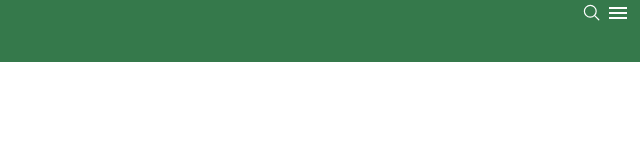
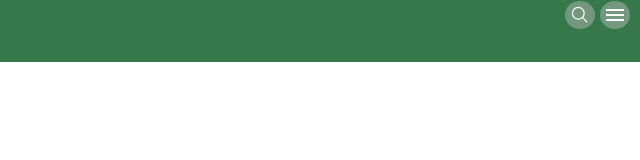
Before and after one commit to Agnaldo3147/header_mvc, a plain HTML site: page index.html in a window 1280 px wide. Shown: the full height of the page, 640-1280 px from the left. Drawn offline with nearby package versions, Linux system fonts and the light colour scheme.

Commit message:
actualizacactualização

```diff
--- a/index.css
+++ b/index.css
@@ -59,12 +59,28 @@ header
 }
 
 .search_menu .menu{
+    width: 30px;
+    height: 28px;
     margin-right: 10px;
     cursor: pointer;
     font-size: 1.2em;
+    border-radius: 50%;
+    padding: 3px;
+    display: flex;
+    align-items: center;
+    justify-content: center;
+    background-color: #bbbbbb77;
 }
 
 .search{
+    width: 30px;
+    height: 28px;
+    background-color: #bbbbbb77;
+    display: flex;
+    align-items: center;
+    justify-content: center;
+    border-radius: 50%;
+    padding: 3px;
     cursor: pointer;
     font-size: 1.2em;
 }
@@ -134,7 +150,7 @@ header
 .container_pesquisa form input{
     border-radius: 20px;
     padding: 8px;
-    border: .7px solid black;
+    border: none;
     background-color: rgba(0, 0, 0, 0.500);
     width: 95%;
 }
@@ -143,7 +159,6 @@ header
 .container_pesquisa form input:focus-within
 {
     background-color: white;
-    border: 1px solid gold;
 }
 
 
--- a/index.html
+++ b/index.html
@@ -38,7 +38,7 @@
                     <ion-icon name="arrow-back-outline" class="voltar"></ion-icon>
                 </div>
                 <div class="input_button">
-                    <input type="search" name="pesquisa" id="pesquisa" placeholder="Pesquisa">
+                    <input type="search" name="pesquisa" id="pesquisa" placeholder="Pesquisa...">
                 </div>
             </form>
 
@@ -63,7 +63,7 @@
             </div>
         </div>
 
-            <div class="links_computador def">
+            <div class="links_computador home def">
                 <a href="">
                     <li>
                            <p>Inicio</p> <abbr title="Início"><ion-icon name="home-outline"></ion-icon></abbr>
--- a/index.js
+++ b/index.js
@@ -15,6 +15,7 @@ var pagamento_link_div= document.querySelector('.pagamento_link_div')
 var search = document.querySelector('.search')
 var container_pesquisa = document.querySelector('.container_pesquisa')
 var ceta_voltar = document.querySelector('.ceta_voltar')
+var home = document.querySelector('.home')
 
 document.querySelector("#pesquisa").focus()
 
@@ -25,6 +26,10 @@ search.addEventListener('click', ()=>{
 ceta_voltar.addEventListener('click', ()=>{
     container_pesquisa.style.display = 'none'
     header.style.display = 'block'
+})
+window.addEventListener('load', ()=>{
+    home.style.backgroundColor = '#A6CE95'
+
 })
 
 
```
